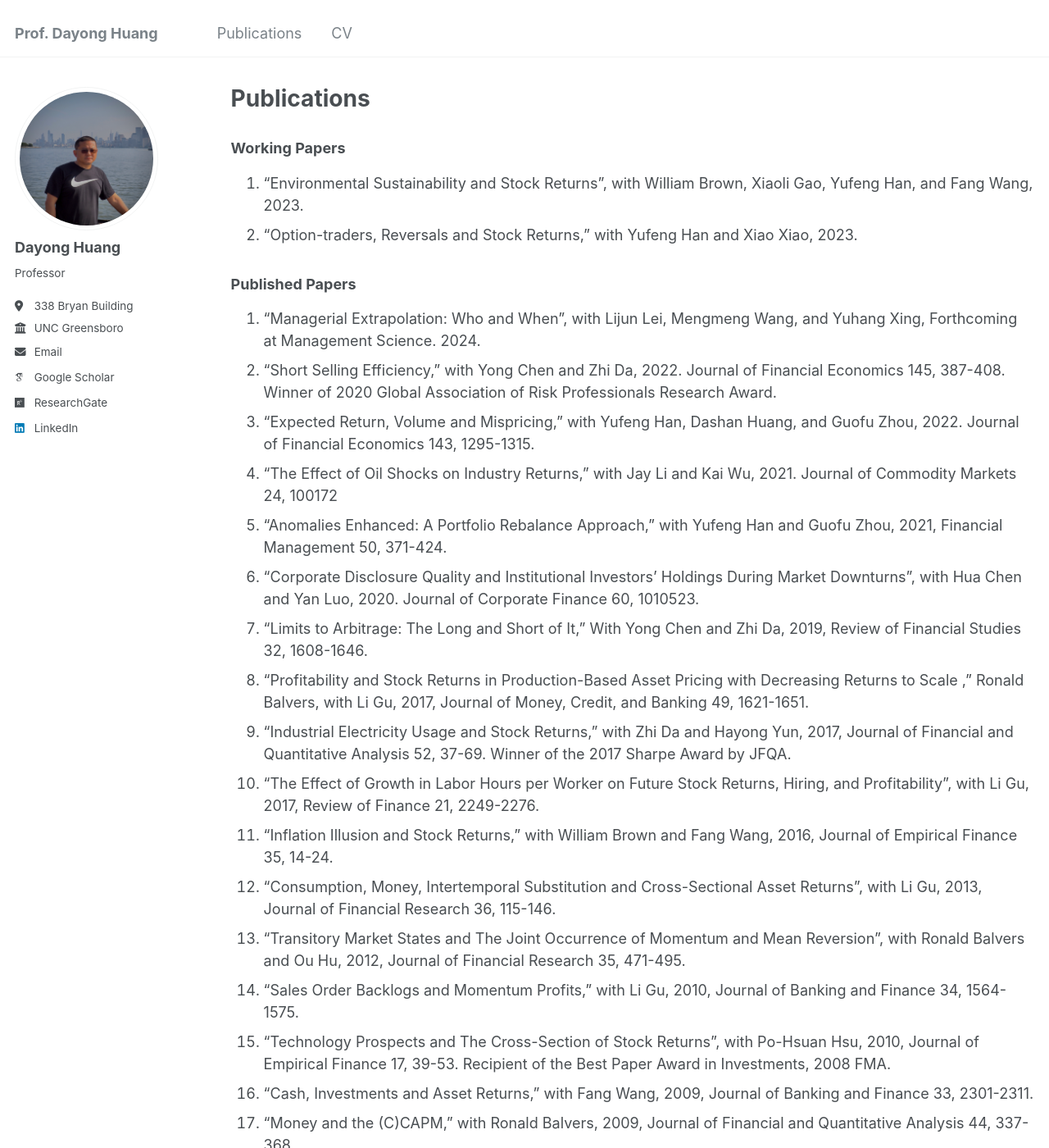
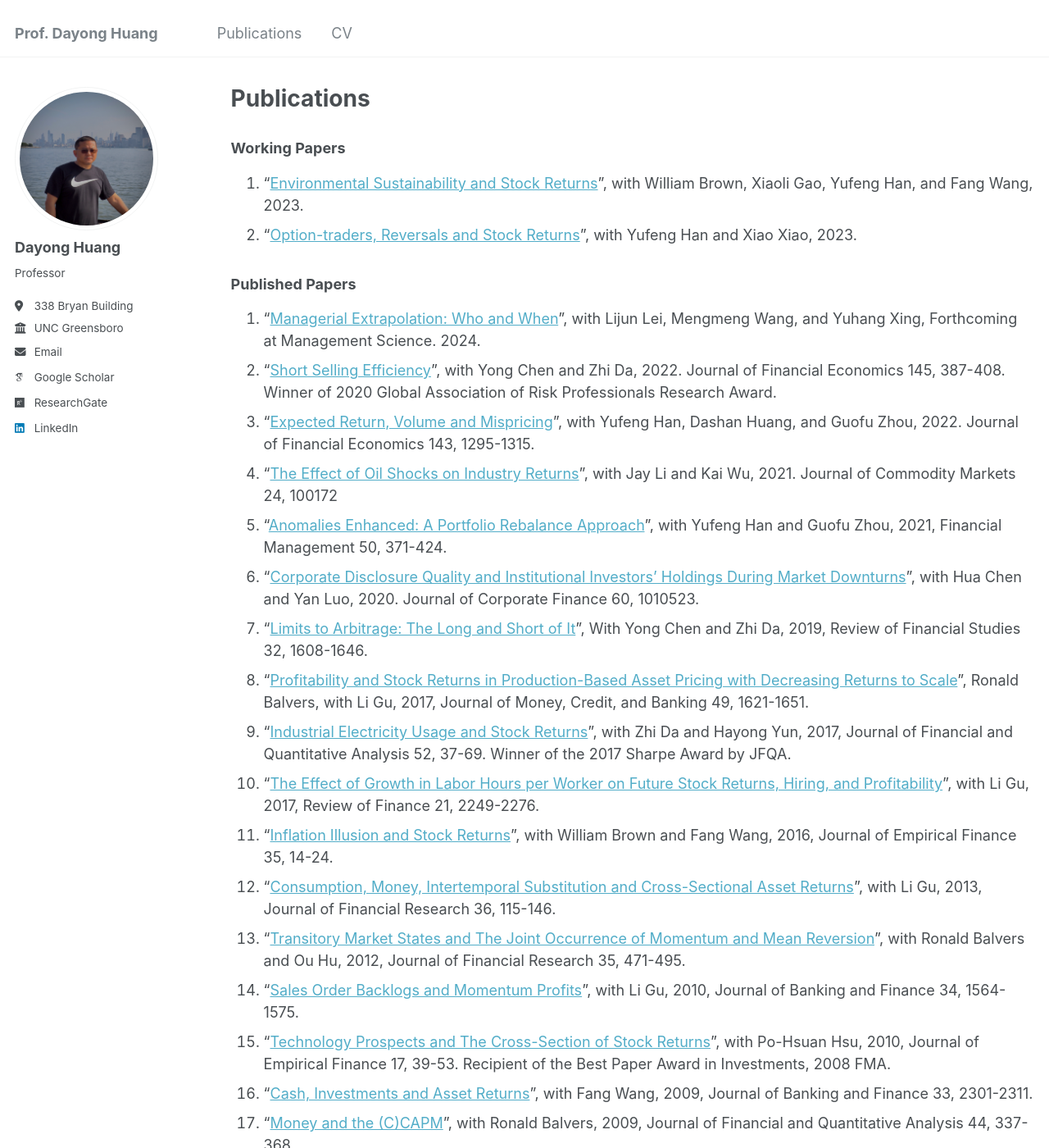
Before and after one commit to dayong-huang/dayong-huang.github.io, a Jekyll site: the page built from _pages/publications.md, in a window 1280 px wide and 1400 px high. Shown: the whole window at 82% size. Built offline with Jekyll 4.4.1, drawn with Linux system fonts in a browser that asks for light colours; some web fonts are replaced; part of the change alters nothing that is shown; some of the changed text lies outside the part shown.

Commit message:
Update publications.md

```diff
--- a/_pages/publications.md
+++ b/_pages/publications.md
@@ -8,27 +8,27 @@ redirect_from:
 author_profile: true
 ---
 ### Working Papers
-  1. "Environmental Sustainability and Stock Returns", with William Brown, Xiaoli Gao, Yufeng Han, and Fang Wang, 2023.
-  2. "Option-traders, Reversals and Stock Returns," with Yufeng Han and Xiao Xiao, 2023.
+  1. "[Environmental Sustainability and Stock Returns](https://papers.ssrn.com/sol3/papers.cfm?abstract_id=4232425)", with William Brown, Xiaoli Gao, Yufeng Han, and Fang Wang, 2023.
+  2. "[Option-traders, Reversals and Stock Returns](https://papers.ssrn.com/sol3/papers.cfm?abstract_id=4254053)", with Yufeng Han and Xiao Xiao, 2023.
 
 ### Published Papers
-  1. "Managerial Extrapolation: Who and When", with Lijun Lei, Mengmeng Wang, and Yuhang Xing, Forthcoming at Management Science. 2024.
-  2. "Short Selling Efficiency," with Yong Chen and Zhi Da, 2022. Journal of Financial Economics 145, 387-408. Winner of 2020 Global Association of Risk Professionals Research Award.
-  3. "Expected Return, Volume and Mispricing," with Yufeng Han, Dashan Huang, and Guofu Zhou, 2022. Journal of Financial Economics 143, 1295-1315.
-  4. "The Effect of Oil Shocks on Industry Returns," with Jay Li and Kai Wu, 2021. Journal of Commodity Markets 24, 100172
-  5. "Anomalies Enhanced: A Portfolio Rebalance Approach," with Yufeng Han and Guofu Zhou, 2021, Financial Management 50, 371-424.
-  6. "Corporate Disclosure Quality and Institutional Investors’ Holdings During Market Downturns", with Hua Chen and Yan Luo, 2020. Journal of Corporate Finance 60, 1010523.
-  7. "Limits to Arbitrage: The Long and Short of It," With Yong Chen and Zhi Da, 2019, Review of Financial Studies 32, 1608-1646.
-  8. "Profitability and Stock Returns in Production-Based Asset Pricing with Decreasing Returns to Scale ," Ronald Balvers, with Li Gu, 2017, Journal of Money, Credit, and Banking 49, 1621-1651.
-  9. "Industrial Electricity Usage and Stock Returns," with Zhi Da and Hayong Yun, 2017, Journal of Financial and Quantitative Analysis 52, 37-69. Winner of the 2017 Sharpe Award by JFQA.
-  10. "The Effect of Growth in Labor Hours per Worker on Future Stock Returns, Hiring, and Profitability", with Li Gu, 2017, Review of Finance 21, 2249-2276.
-  11. "Inflation Illusion and Stock Returns," with William Brown and Fang Wang, 2016, Journal of Empirical Finance 35, 14-24.
-  12. "Consumption, Money, Intertemporal Substitution and Cross-Sectional Asset Returns", with Li Gu, 2013, Journal of Financial Research 36, 115-146.
-  13. "Transitory Market States and The Joint Occurrence of Momentum and Mean Reversion", with Ronald Balvers and Ou Hu, 2012, Journal of Financial Research 35, 471-495.
-  14. "Sales Order Backlogs and Momentum Profits," with Li Gu, 2010, Journal of Banking and Finance 34, 1564-1575.
-  15. "Technology Prospects and The Cross-Section of Stock Returns", with Po-Hsuan Hsu, 2010, Journal of Empirical Finance 17, 39-53. Recipient of the Best Paper Award in Investments, 2008 FMA.
-  16. "Cash, Investments and Asset Returns," with Fang Wang, 2009, Journal of Banking and Finance 33, 2301-2311.
-  17. "Money and the (C)CAPM," with Ronald Balvers, 2009, Journal of Financial and Quantitative Analysis 44, 337-368.
-  18. "Evaluation of Linear Asset Pricing Models by Implied Portfolio Performance", with Ronald Balvers, 2009, Journal of Banking and Finance 33, 1586-1596.
-  19. "Productivity-Based Asset Pricing: Theory and Evidence," with Ronald Balvers, 2007, Journal of Financial Economics 86, 405-445.
-  20. "Market States and International Momentum Trading Strategies," 2006, Quarterly Review of Economics and Finance July, 437-446.
+  1. "[Managerial Extrapolation: Who and When](https://papers.ssrn.com/sol3/papers.cfm?abstract_id=3884059)", with Lijun Lei, Mengmeng Wang, and Yuhang Xing, Forthcoming at Management Science. 2024.
+  2. "[Short Selling Efficiency](https://papers.ssrn.com/sol3/papers.cfm?abstract_id=3600370)", with Yong Chen and Zhi Da, 2022. Journal of Financial Economics 145, 387-408. Winner of 2020 Global Association of Risk Professionals Research Award.
+  3. "[Expected Return, Volume and Mispricing](https://papers.ssrn.com/sol3/papers.cfm?abstract_id=3171375)", with Yufeng Han, Dashan Huang, and Guofu Zhou, 2022. Journal of Financial Economics 143, 1295-1315.
+  4. "[The Effect of Oil Shocks on Industry Returns](https://papers.ssrn.com/sol3/papers.cfm?abstract_id=3765078)", with Jay Li and Kai Wu, 2021. Journal of Commodity Markets 24, 100172
+  5. "[Anomalies Enhanced: A Portfolio Rebalance Approach](https://papers.ssrn.com/sol3/papers.cfm?abstract_id=2624650)", with Yufeng Han and Guofu Zhou, 2021, Financial Management 50, 371-424.
+  6. "[Corporate Disclosure Quality and Institutional Investors’ Holdings During Market Downturns](https://papers.ssrn.com/sol3/papers.cfm?abstract_id=3248246)", with Hua Chen and Yan Luo, 2020. Journal of Corporate Finance 60, 1010523.
+  7. "[Limits to Arbitrage: The Long and Short of It](https://papers.ssrn.com/sol3/papers.cfm?abstract_id=2566802)", With Yong Chen and Zhi Da, 2019, Review of Financial Studies 32, 1608-1646.
+  8. "[Profitability and Stock Returns in Production-Based Asset Pricing with Decreasing Returns to Scale](https://papers.ssrn.com/sol3/papers.cfm?abstract_id=2279622)", Ronald Balvers, with Li Gu, 2017, Journal of Money, Credit, and Banking 49, 1621-1651.
+  9. "[Industrial Electricity Usage and Stock Returns](https://www.cambridge.org/core/journals/journal-of-financial-and-quantitative-analysis/article/industrial-electricity-usage-and-stock-returns/BCC607A816EDA2A993A3C80A24E48F85)", with Zhi Da and Hayong Yun, 2017, Journal of Financial and Quantitative Analysis 52, 37-69. Winner of the 2017 Sharpe Award by JFQA.
+  10. "[The Effect of Growth in Labor Hours per Worker on Future Stock Returns, Hiring, and Profitability](https://academic.oup.com/rof/article-abstract/21/6/2249/2670123?redirectedFrom=fulltext)", with Li Gu, 2017, Review of Finance 21, 2249-2276.
+  11. "[Inflation Illusion and Stock Returns](https://www.sciencedirect.com/science/article/abs/pii/S0927539815001176)", with William Brown and Fang Wang, 2016, Journal of Empirical Finance 35, 14-24.
+  12. "[Consumption, Money, Intertemporal Substitution and Cross-Sectional Asset Returns](https://onlinelibrary.wiley.com/doi/abs/10.1111/j.1475-6803.2013.12005.x)", with Li Gu, 2013, Journal of Financial Research 36, 115-146.
+  13. "[Transitory Market States and The Joint Occurrence of Momentum and Mean Reversion](https://onlinelibrary.wiley.com/doi/abs/10.1111/j.1475-6803.2012.01325.x)", with Ronald Balvers and Ou Hu, 2012, Journal of Financial Research 35, 471-495.
+  14. "[Sales Order Backlogs and Momentum Profits](https://www.sciencedirect.com/science/article/abs/pii/S0378426610001019)", with Li Gu, 2010, Journal of Banking and Finance 34, 1564-1575.
+  15. "[Technology Prospects and The Cross-Section of Stock Returns](https://papers.ssrn.com/sol3/papers.cfm?abstract_id=1104387)", with Po-Hsuan Hsu, 2010, Journal of Empirical Finance 17, 39-53. Recipient of the Best Paper Award in Investments, 2008 FMA.
+  16. "[Cash, Investments and Asset Returns](https://www.sciencedirect.com/science/article/abs/pii/S0378426609001381)", with Fang Wang, 2009, Journal of Banking and Finance 33, 2301-2311.
+  17. "[Money and the (C)CAPM](https://www.jstor.org/stable/pdf/40505927.pdf)", with Ronald Balvers, 2009, Journal of Financial and Quantitative Analysis 44, 337-368.
+  18. "[Evaluation of Linear Asset Pricing Models by Implied Portfolio Performance](https://papers.ssrn.com/sol3/papers.cfm?abstract_id=891286)", with Ronald Balvers, 2009, Journal of Banking and Finance 33, 1586-1596.
+  19. "[Productivity-Based Asset Pricing: Theory and Evidence](https://www.sciencedirect.com/science/article/abs/pii/S0304405X07001110)", with Ronald Balvers, 2007, Journal of Financial Economics 86, 405-445.
+  20. "[Market States and International Momentum Trading Strategies](https://www.sciencedirect.com/science/article/abs/pii/S1062976905000670)", 2006, Quarterly Review of Economics and Finance July, 437-446.
```
